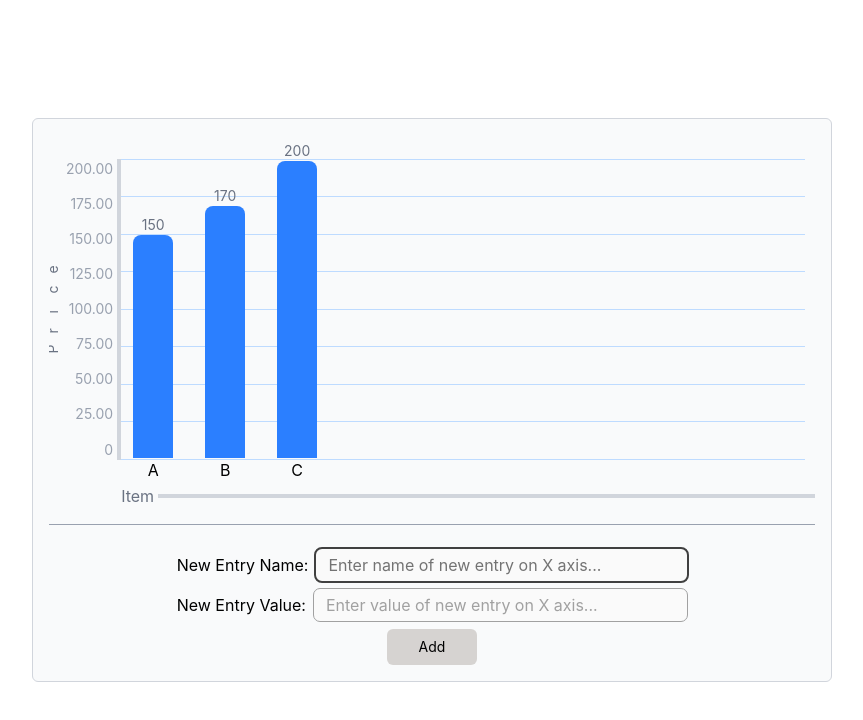
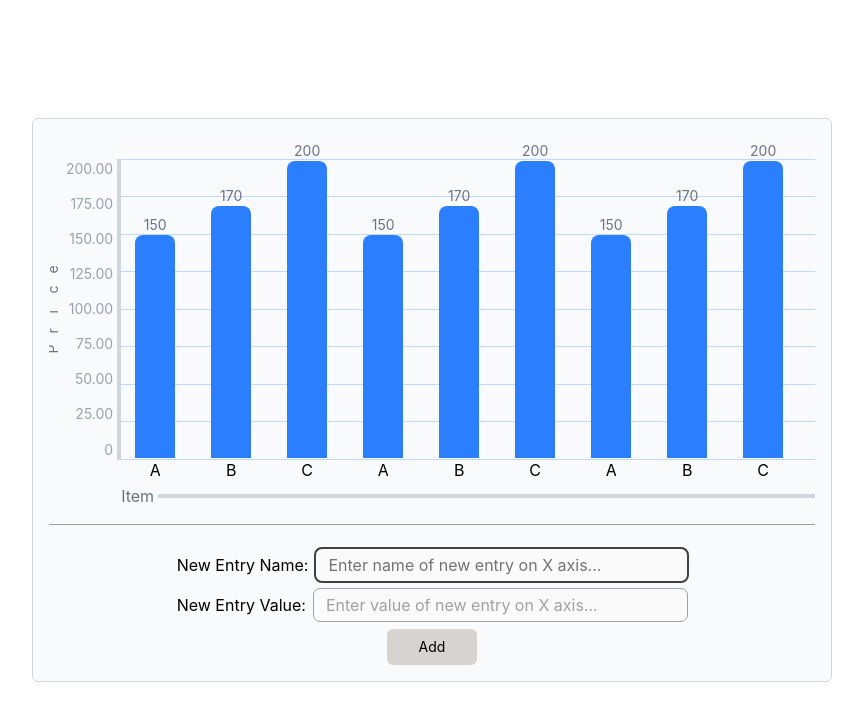
Before and after one commit to Himanshu-Sorathiya-Simform/LMS-04-BAR-CHART-GENERATOR, a React (Vite) app: page / in a window 1280 px wide. Shown: the top 720 px of the page, without its empty margins (208-1071 px from the left). Built offline with nearby package versions, Linux system fonts and the light colour scheme.

Commit message:
fix issue on overflowing bars will not get lines in background

```diff
--- a/src/components/Bar.tsx
+++ b/src/components/Bar.tsx
@@ -12,12 +12,12 @@ interface BarProps {
 function Bar({ point: { name, value, id }, maximumPoint, handleFocus }: BarProps) {
 	return (
 		<button
-			className="flex h-full w-16 flex-col items-center justify-end border-2 border-transparent focus:border-neutral-300 focus:outline-0"
+			className="flex h-full flex-col items-center justify-end border-2 border-transparent focus:border-neutral-300 focus:outline-0"
 			onFocus={(e) => handleFocus(e, { name, value, id })}
 		>
 			<div
 				id={String(id)}
-				className="relative w-10 rounded-t-lg bg-blue-500 transition-all"
+				className="relative mx-3 w-10 rounded-t-lg bg-blue-500 transition-all"
 				style={{ height: `${(value / maximumPoint) * 100}%` }}
 				data-id={String(id)}
 			>
--- a/src/components/BarContainer.tsx
+++ b/src/components/BarContainer.tsx
@@ -126,7 +126,10 @@ function BarContainer() {
 		const barRect = e.currentTarget.firstElementChild.getBoundingClientRect();
 		const containerRect = containerRef.current.getBoundingClientRect();
 
-		const tooltipTop = barRect.top - containerRect.top + barRect.width / 2;
+		const tooltipTop =
+			containerRect.bottom - barRect.top - barRect.width / 2 > 100 ?
+				barRect.top - containerRect.top + barRect.width / 2
+			:	barRect.top - containerRect.top - 100 + barRect.width / 2;
 		const tooltipLeft = barRect.left - containerRect.left - barRect.width / 2;
 
 		moveTooltip(point, tooltipTop, tooltipLeft);
@@ -148,7 +151,7 @@ function BarContainer() {
 				maximumPoint={maximumPoint}
 			/>
 
-			<div className="relative flex h-full scrollbar-thin scrollbar-gutter-stable gap-2 overflow-x-auto py-6">
+			<div className="relative overflow-x-hidden">
 				<div className="absolute inset-0 flex flex-col justify-between py-6">
 					{Array.from({ length: 9 }).map((_, i) => (
 						<p
@@ -158,6 +161,7 @@ function BarContainer() {
 					))}
 				</div>
 
+				<div className="flex h-full w-full scrollbar-thin scrollbar-gutter-stable gap-2 overflow-x-auto py-6">
 					{data.points.map((point) => (
 						<Bar
 							key={point.id}
@@ -166,6 +170,7 @@ function BarContainer() {
 							handleFocus={handleFocus}
 						/>
 					))}
+				</div>
 			</div>
 
 			<span className="w-0"></span>
--- a/src/data.ts
+++ b/src/data.ts
@@ -19,6 +19,66 @@ const initialData: Data = {
 			name: "C",
 			value: 200,
 		},
+		{
+			id: Date.now() - 1000,
+			name: "A",
+			value: 150,
+		},
+		{
+			id: Date.now() - 2000,
+			name: "B",
+			value: 170,
+		},
+		{
+			id: Date.now() - 3000,
+			name: "C",
+			value: 200,
+		},
+		{
+			id: Date.now() - 1000,
+			name: "A",
+			value: 150,
+		},
+		{
+			id: Date.now() - 2000,
+			name: "B",
+			value: 170,
+		},
+		{
+			id: Date.now() - 3000,
+			name: "C",
+			value: 200,
+		},
+		{
+			id: Date.now() - 1000,
+			name: "A",
+			value: 150,
+		},
+		{
+			id: Date.now() - 2000,
+			name: "B",
+			value: 170,
+		},
+		{
+			id: Date.now() - 3000,
+			name: "C",
+			value: 200,
+		},
+		{
+			id: Date.now() - 1000,
+			name: "A",
+			value: 150,
+		},
+		{
+			id: Date.now() - 2000,
+			name: "B",
+			value: 170,
+		},
+		{
+			id: Date.now() - 3000,
+			name: "C",
+			value: 200,
+		},
 	],
 };
 
```
Lines whose indentation alone changed are shown as unchanged.
